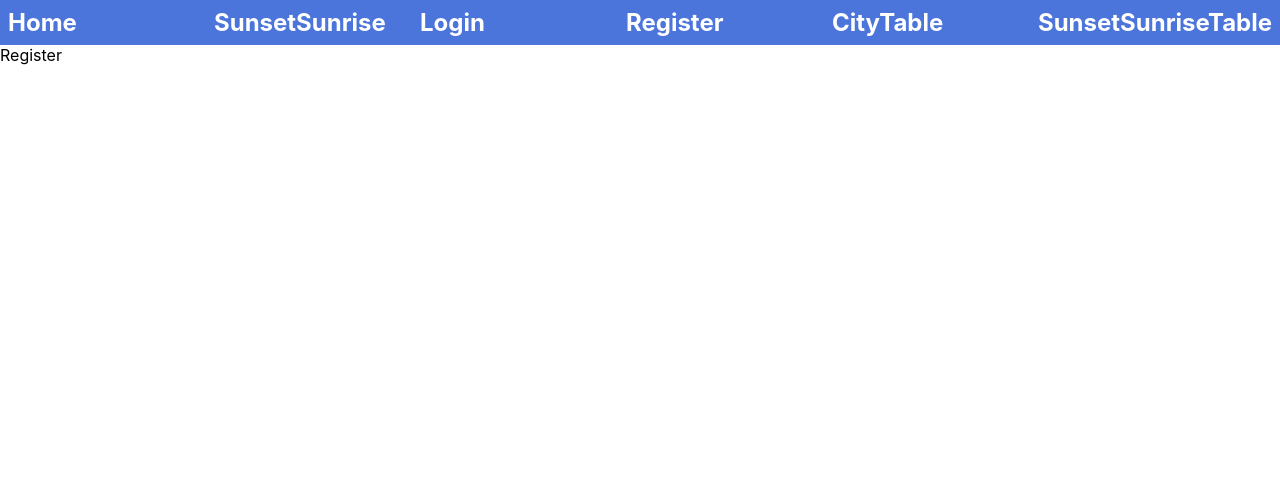
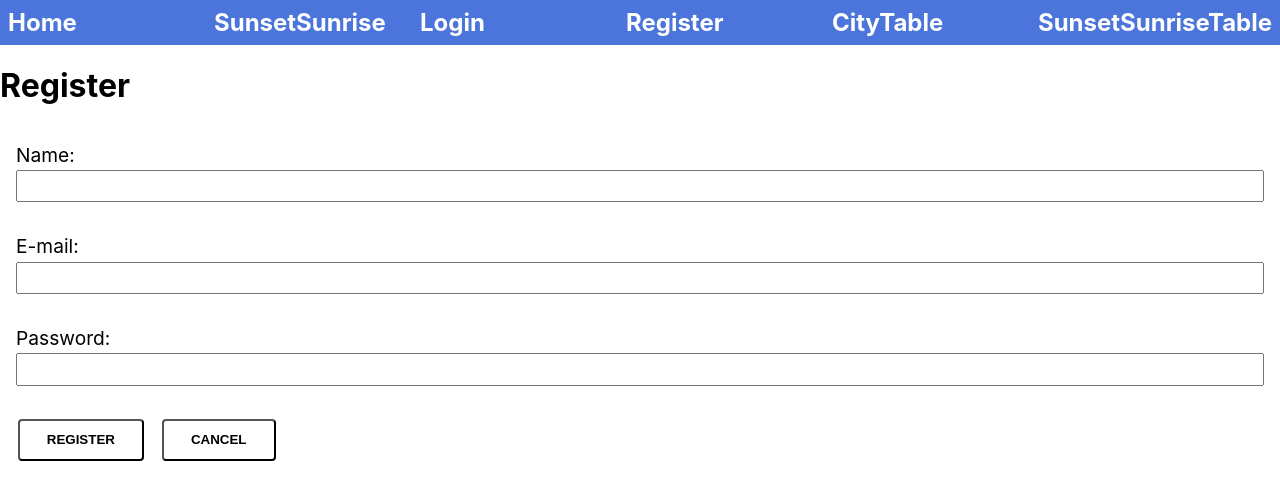
Before and after one commit to Atromat/solarwatch-api, a React (Vite) app in the folder SolarWatchFrontend/: page /Register in a window 1280 px wide. Shown: the top 500 px of the page. Built offline with nearby package versions, Linux system fonts and the light colour scheme.

Commit message:
feat: add registration

```diff
--- a/SolarWatchFrontend/src/Pages/Register.jsx
+++ b/SolarWatchFrontend/src/Pages/Register.jsx
@@ -1,8 +1,77 @@
-import React from 'react'
+import React from 'react';
+import { useState } from "react";
+import { useNavigate } from "react-router-dom";
 
-function Register() {
+function Register({url}) {
+  const navigate = useNavigate();
+  const [loading, setLoading] = useState(false);
+  const [userName, setUserName] = useState("");
+  const [email, setEmail] = useState("");
+  const [password, setPassword] = useState("");
+
+  const handleSubmit = async e => {
+    e.preventDefault();
+    try{
+      const res = await fetch(`${url}Auth/Register`, {
+        method: "POST",
+        headers: { "Content-Type": "application/json" },
+        body: JSON.stringify({email: email, username: userName, password: password}),
+      });
+      if (!res.ok) {
+        throw new Error(`HTTP error! status: ${res.status}`);
+      }
+      navigate('/');
+    }
+    catch(error){
+      throw error;
+    }
+  };
+
   return (
-    <div>Register</div>
+    <div>
+      <h1>Register</h1>
+      <form className="RegistrationForm" onSubmit={handleSubmit}>
+        <div className="control">
+          <label htmlFor="name">Name:</label>
+          <input
+            value={userName}
+            onChange={(e) => setUserName(e.target.value)}
+            name="name"
+            id="name"
+          />
+        </div>
+
+        <div className="control">
+          <label htmlFor="email">E-mail:</label>
+          <input
+            value={email}
+            onChange={(e) => setEmail(e.target.value)}
+            name="email"
+            id="email"
+          />
+        </div>
+
+        <div className="control">
+          <label htmlFor="password">Password:</label>
+          <input
+            value={password}
+            onChange={(e) => setPassword(e.target.value)}
+            name="password"
+            id="password"
+          />
+        </div>
+
+        <div className="buttons">
+          <button type="submit" disabled={loading}>
+            Register
+          </button>
+
+          <button type="button" onClick={() => navigate("/")} disabled={loading}>
+            Cancel
+          </button>
+        </div>
+      </form>
+    </div>
   )
 }
 
--- a/SolarWatchFrontend/src/main.jsx
+++ b/SolarWatchFrontend/src/main.jsx
@@ -39,7 +39,7 @@ const router = createBrowserRouter([
       },
       {
         path: "/Register",
-        element: <Register />,
+        element: <Register url={url} />,
       },
       {
         path: "/Login",
```
